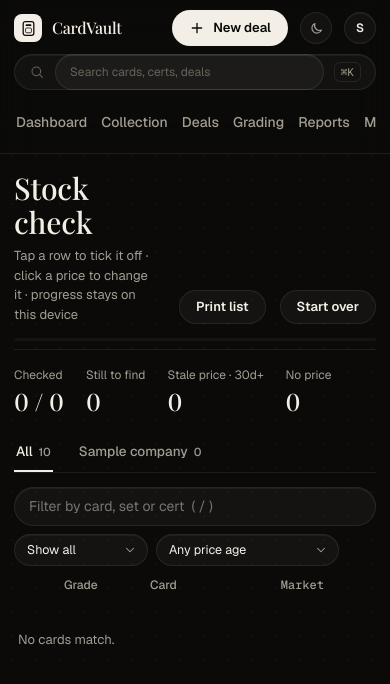
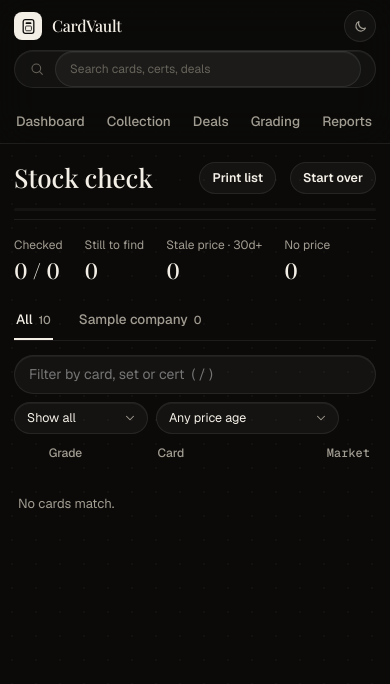
Before and after one commit to skazmi520/CardVault, a Flask app: template v2/templates/stock_check.html in a window 390 px wide. Shown: the top 684 px of the page. Run offline with Flask 3, Linux system fonts and the light colour scheme; the template is opened without the code that fills it: most values are stand-ins (such as "Sample title", 1, 10 or a date in 2020); lists and menus that the app fills with data are empty; parts of the project's set-up code (start-up, migrations or seed data) failed here and were passed over.

Commit message:
Phone: compact top bar, every screen a swipeable tab, stock check fits
Under 760px the bar is brand + theme + full-width search + one scrolling
tab row; New deal and the avatar are hidden (deals are never booked on
the phone) and the hover-only More menu flattens into the tab row.
Stock check drops the confirm, number and age columns and tightens
padding so the tick / chip / card / market row fits a 375px screen with
no sideways scroll.

Co-Authored-By: Claude Fable 5.1 <noreply@anthropic.com>

```diff
--- a/v2/static/style.css
+++ b/v2/static/style.css
@@ -429,11 +429,25 @@ td.saved-flash { animation: saved-flash .9s ease-out; }
   .tab { margin: 0 8px; }
 }
 @media (max-width: 760px) {
-  .topbar { height: auto; flex-wrap: wrap; padding: 10px 14px; gap: 8px; position: static; }
-  .tabs { order: 3; width: 100%; overflow-x: auto; }
-  .tab { height: 40px; margin: 0 10px 0 0; white-space: nowrap; }
-  .search { width: 100%; order: 2; }
+  /* the phone is a read-only companion at the table: brand, theme, search,
+     and every screen as a swipeable tab row. No New deal — he never books
+     deals on the phone — and the More menu (hover-only) flattens into tabs. */
+  .topbar { height: auto; flex-wrap: wrap; padding: 10px 14px 0; gap: 8px 10px; position: static; }
+  .brand { margin-right: 0; }
+  .topbar .spacer { order: 0; }
+  .topbar > .btn, .avatar, .kbd { display: none; }
+  .theme-btn { margin-left: 0; }
+  .search { width: 100%; order: 2; height: 38px; }
+  .tabs { order: 3; width: calc(100% + 28px); margin: 0 -14px; padding: 0 14px; overflow-x: auto; scrollbar-width: none; -webkit-overflow-scrolling: touch; }
+  .tabs::-webkit-scrollbar { display: none; }
+  .tab { height: 42px; margin: 0 18px 0 0; white-space: nowrap; font-size: 13.5px; }
+  .more { display: contents; }
+  .more > .tab { display: none; }
+  .more .menu { display: contents; }
+  .more .menu a { display: inline-flex; align-items: center; height: 42px; padding: 0 2px; margin: 0 18px 0 0; border-radius: 0; color: var(--muted); font-weight: 500; font-size: 13.5px; border-bottom: 2px solid transparent; white-space: nowrap; }
+  .more .menu a:hover, .more .menu a.active { background: none; color: var(--text); border-bottom-color: var(--text); }
   .main { max-width: calc(100% - 28px); padding: 18px 0 50px; }
+  .page-title { font-size: 26px; }
   .hero { height: auto; }
   .hero .chart { position: relative; left: 0; right: 0; top: 0; height: 160px; margin: 12px 24px 0; }
   .hero .strip { position: relative; left: 0; right: 0; bottom: 0; margin: 16px 24px 24px; flex-wrap: wrap; gap: 20px 28px; }
--- a/v2/templates/stock_check.html
+++ b/v2/templates/stock_check.html
@@ -36,11 +36,24 @@ tr.done .tick svg { display: block; }
 .age { font-family: var(--font-mono); font-size: 12px; color: var(--muted); }
 .age.stale { color: var(--warn); }
 @media (max-width: 760px) {
-  .sc-strip { gap: 22px; }
+  .sc-head { flex-wrap: wrap; }
+  .sc-head .sub { display: none; }
+  .sc-head .btn { height: 32px; font-size: 12.5px; padding: 0 12px; }
+  .sc-strip { gap: 22px; flex-wrap: wrap; }
+  .sc-strip .kv .v { font-size: 22px; }
   .sc-filters input[type=text] { width: 100%; }
   .sc-filters .hint { display: none; }
-  #tbl th.c-num, #tbl td.c-num, #tbl th.c-age, #tbl td.c-age, #tbl th.c-id, #tbl td.c-id { display: none; }
-  tbody td { padding: 10px 8px; }
+  #tbl th.c-num, #tbl td.c-num, #tbl th.c-age, #tbl td.c-age, #tbl th.c-ok, #tbl td.c-ok { display: none; }
+  #tbl { font-size: 13px; }
+  #tbl thead th { padding: 0 6px 8px; }
+  #tbl tbody td { padding: 9px 4px; }
+  #tbl tbody td:first-child { padding-left: 2px !important; width: 28px; }
+  #tbl td.name { min-width: 0 !important; }
+  #tbl thead th { width: auto !important; }
+  #tbl td.mv-cell { padding-right: 4px; }
+  #tbl td.name .meta { white-space: nowrap; overflow: hidden; text-overflow: ellipsis; max-width: 150px; }
+  #tbl td.mv-cell { font-size: 13px; }
+  .chip { height: 20px; padding: 0 6px; font-size: 10px; }
 }
 </style>
 
@@ -96,7 +109,7 @@ tr.done .tick svg { display: block; }
       <th>Card</th>
       <th class="c-num" style="width:70px">#</th>
       <th class="num" style="width:120px">Market</th>
-      <th style="width:40px" title="Confirm the price is still accurate without changing it"></th>
+      <th class="c-ok" style="width:40px" title="Confirm the price is still accurate without changing it"></th>
       <th class="c-age" style="width:96px">Repriced</th>
     </tr></thead>
     <tbody id="tbody"></tbody>
@@ -155,7 +168,7 @@ function render() {
         <div class="meta">${esc(r.set || "")}${r.cert ? `${r.set ? " · " : ""}cert ${esc(r.cert)}` : ""}</div></td>
       <td class="muted c-num">${r.number ? "#" + esc(r.number) : ""}</td>
       <td class="num mv-cell" data-i="${i}" title="Click to reprice">${fmt(r.market_value)}</td>
-      <td style="text-align:center">${r.market_value != null
+      <td class="c-ok" style="text-align:center">${r.market_value != null
         ? `<button class="ok" data-confirm="${r.id}" title="Price still right — mark verified today">${OK}</button>` : ""}</td>
       <td class="c-age"><span class="age ${isStale(r) ? 'stale' : ''}">${age(r)}</span></td>
     </tr>`).join("");
```
